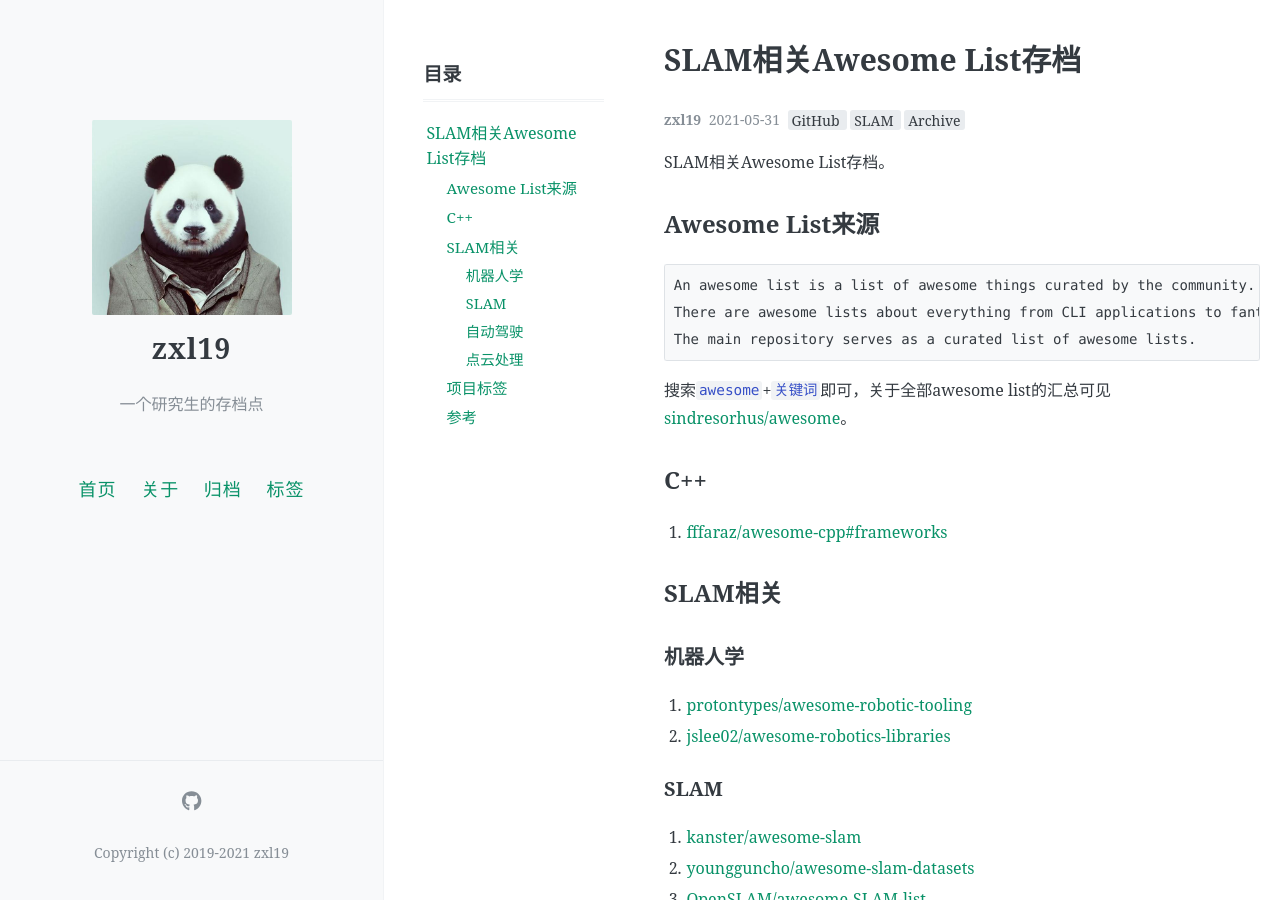
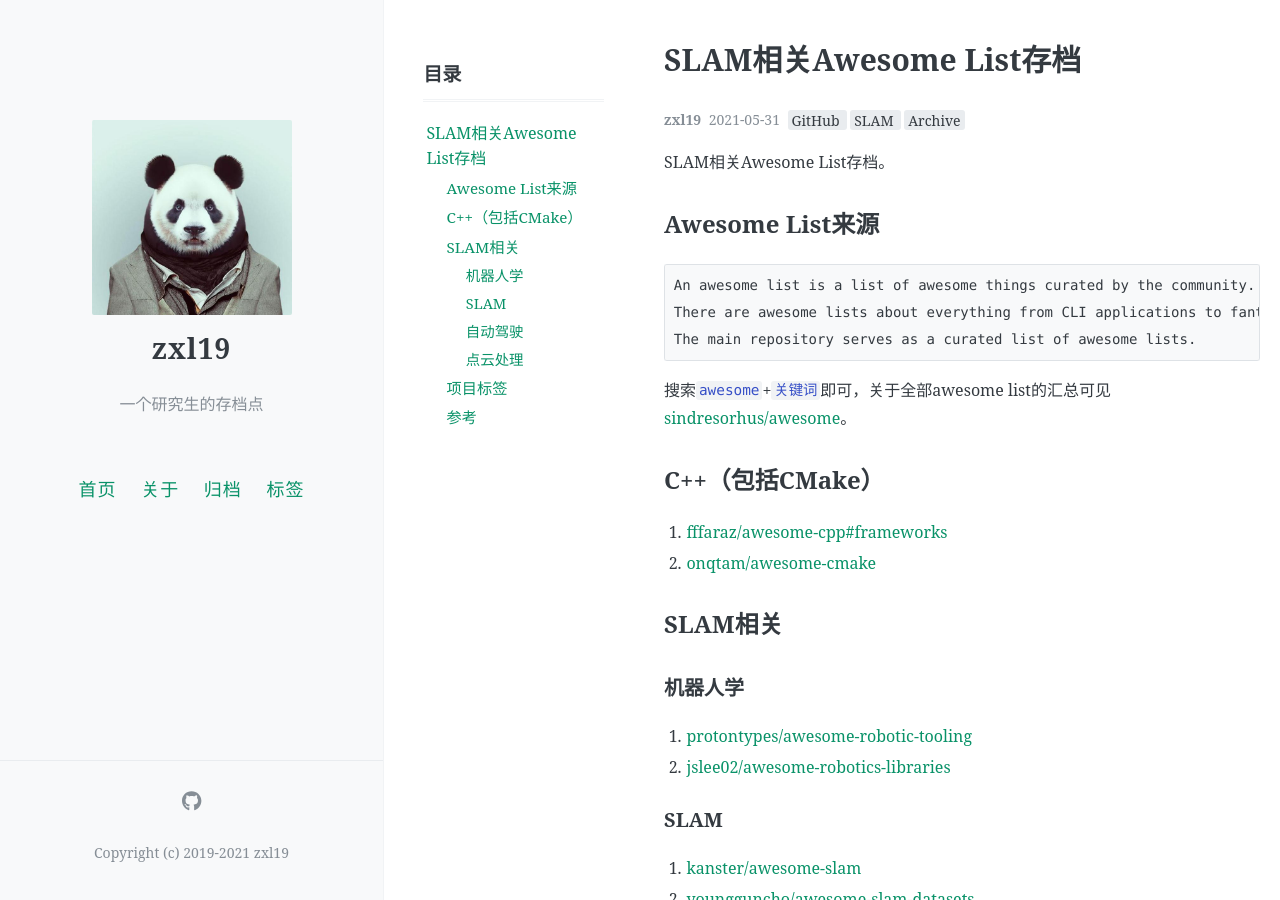
Before and after one commit to zxl19/zxl19.github.io, a Jekyll site: the page built from _posts/2021-05-31-awesome-list.md, in a window 1280 px wide and 900 px high. Built offline with Jekyll 4.4.1, drawn with Linux system fonts in a browser that asks for light colours; comment, search, counter and statistics services are not loaded.

Commit message:
Update 2021-05-31-awesome-list.md

```diff
--- a/_posts/2021-05-31-awesome-list.md
+++ b/_posts/2021-05-31-awesome-list.md
@@ -23,9 +23,10 @@ The main repository serves as a curated list of awesome lists.
 
 搜索`awesome`+`关键词`即可，关于全部awesome list的汇总可见[sindresorhus/awesome](https://github.com/sindresorhus/awesome)。
 
-## C++
+## C++（包括CMake）
 
 1. [fffaraz/awesome-cpp#frameworks](https://github.com/fffaraz/awesome-cpp#frameworks)
+2. [onqtam/awesome-cmake](https://github.com/onqtam/awesome-cmake)
 
 ## SLAM相关
 
```
